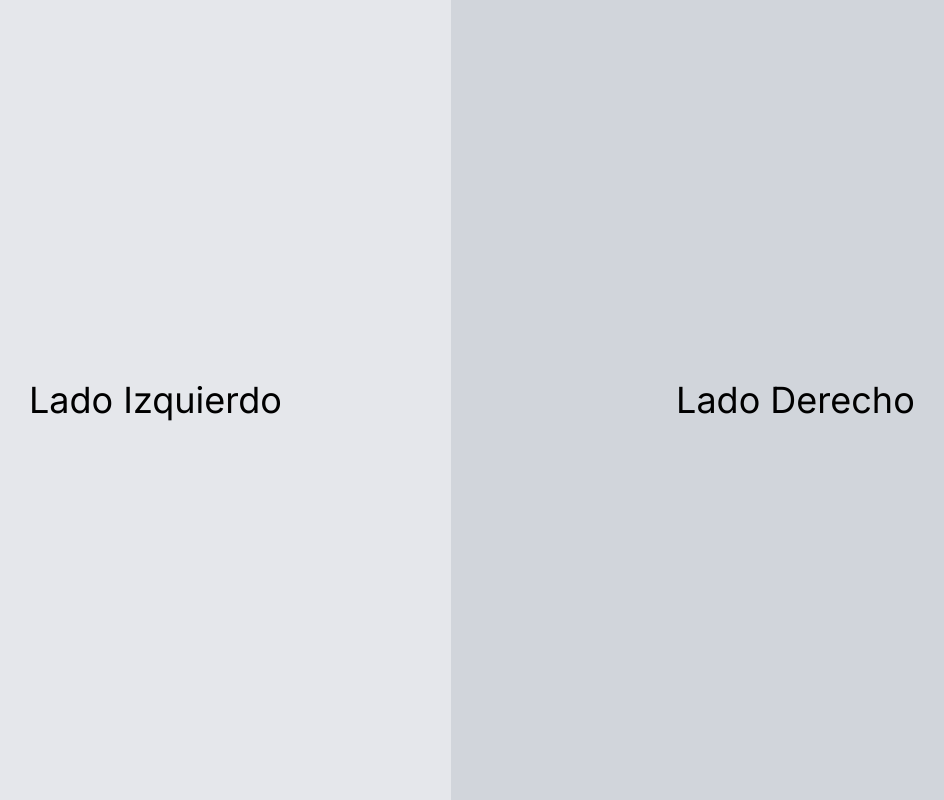
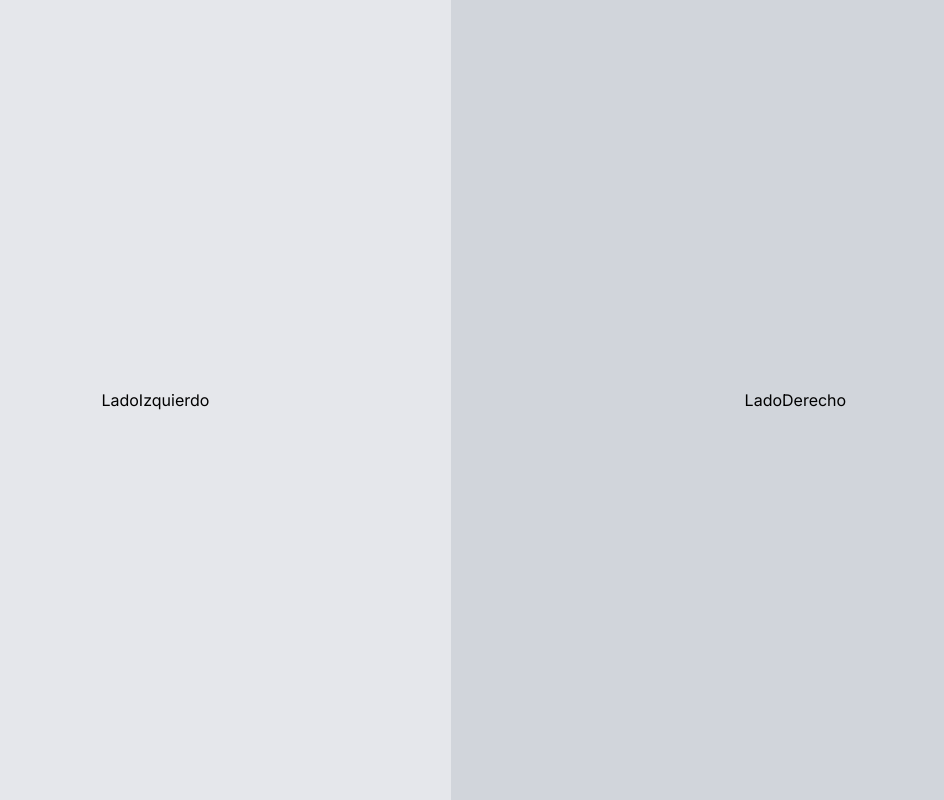
Before and after one commit to coderito/Boof, a Next.js app: page / in a window 1280 px wide. Shown: the whole page, without its empty margins (140-1084 px from the left). Built offline with nearby package versions, Linux system fonts and the light colour scheme.

Commit message:
ocupando componentes

```diff
--- a/src/app/page.js
+++ b/src/app/page.js
@@ -1,11 +1,14 @@
+import LadoDerecho from "./components/LadoDerecho";
+import LadoIzquiero from "./components/LadoIzquierdo";
+
 const Home = () => {
   return (
     <div className="h-screen w-screen flex flex-col md:flex-row">
     <div className="h-1/2 md:h-full w-full md:w-1/2 bg-gray-200 flex items-center justify-center">
-      <h1 className="text-4xl">Lado Izquierdo</h1>
+      <LadoIzquiero />
     </div>
     <div className="h-1/2 md:h-full w-full md:w-7/12 bg-gray-300 flex items-center justify-center">
-      <h1 className="text-4xl">Lado Derecho</h1>
+      <LadoDerecho />
     </div>
   </div>
   );
```
